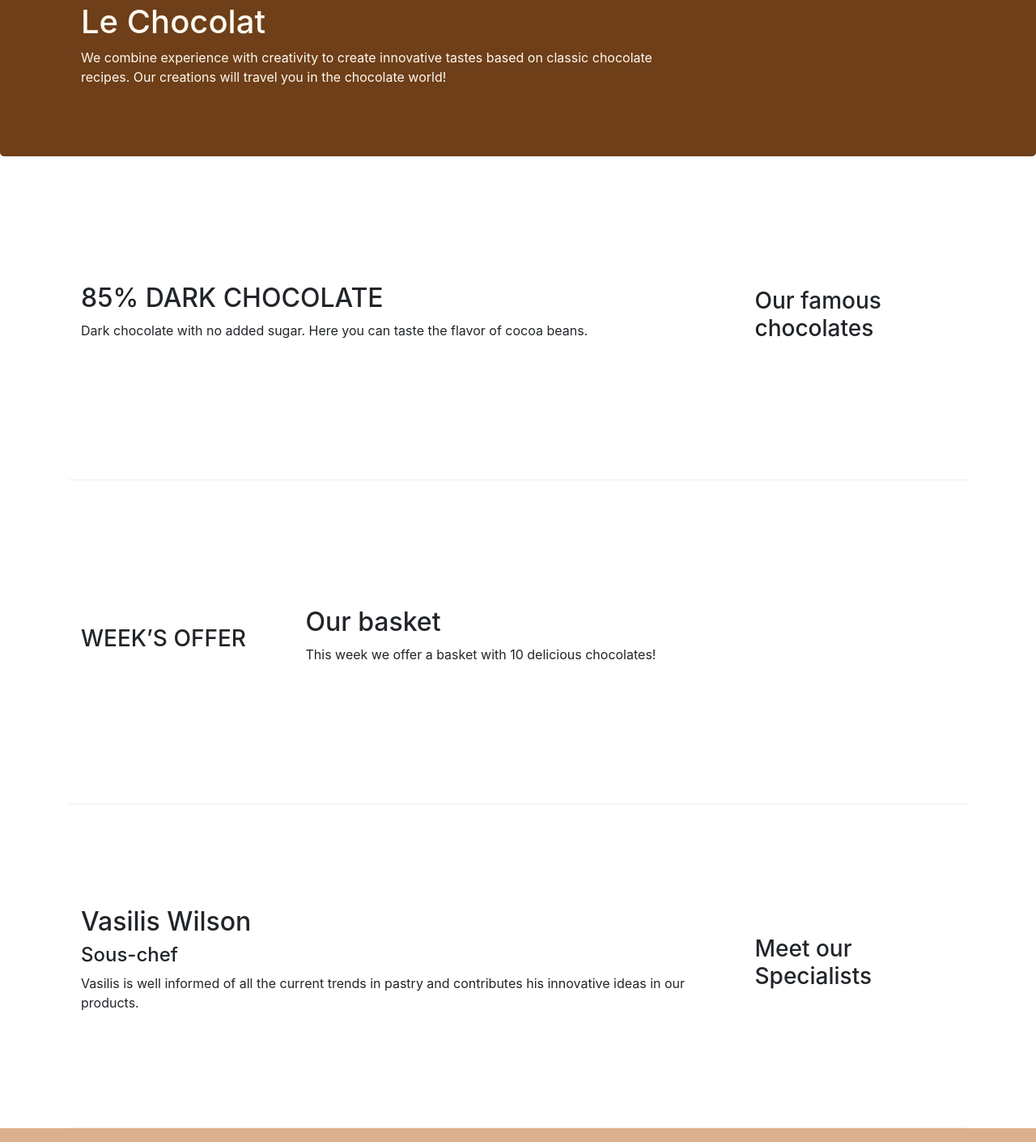
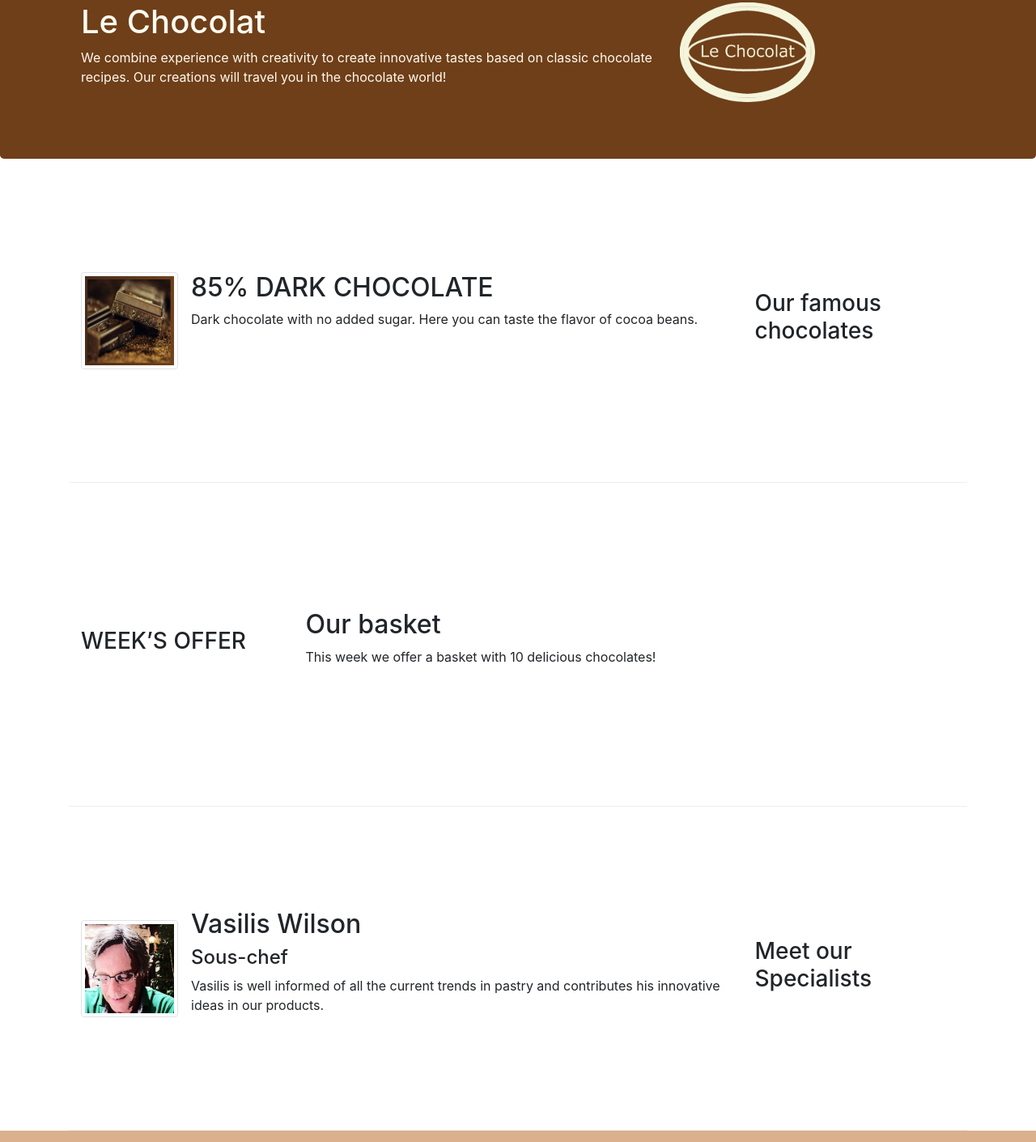
Before and after one commit to geofeid/leChocolat-, a website: page index.html in a window 1280 px wide. Shown: the part 117-1527 px from the top of the page at 81% size. Drawn offline with nearby package versions, Linux system fonts and the light colour scheme.

Commit message:
Images and Media

```diff
--- a/index.html
+++ b/index.html
@@ -15,18 +15,22 @@
 <body>
     <nav class="navbar navbar-expand-md navbar-light bg-light fixed-top ">
         <div class="container">
-            <a class="navbar-brand" href="#">Le Chocolat</a>
+            <a class="navbar-brand" href="#"><img src="images/logo.png" height="40" width="54"></a>
             <button class="navbar-toggler" type="button" data-toggle="collapse" data-target="#Navbar">
                 <span class="navbar-toggler-icon"></span>
             </button>
             <div class="collapse navbar-collapse" id="Navbar">
                 <ul class="navbar-nav">
-                    <li class="nav-item active"><a class="nav-link" href="#"><span class="fa fa-home fa-lg"></span> Home</a></li>
-                    <li class="nav-item"><a class="nav-link" href="./aboutus.html"> <span class="fa fa-info fa-lg"></span> About</a></li>
-                    <li class="nav-item"><a class="nav-link" href="#"> <span class="fa fa-list fa-lg"></span> Menu</a></li>
-                    <li class="nav-item"><a class="nav-link" href="#"> <span class="fa fa-address-card fa-lg"></span> Contact</a></li>
+                    <li class="nav-item active"><a class="nav-link" href="#"><span class="fa fa-home fa-lg"></span>
+                            Home</a></li>
+                    <li class="nav-item"><a class="nav-link" href="./aboutus.html"> <span
+                                class="fa fa-info fa-lg"></span> About</a></li>
+                    <li class="nav-item"><a class="nav-link" href="#"> <span class="fa fa-list fa-lg"></span> Menu</a>
+                    </li>
+                    <li class="nav-item"><a class="nav-link" href="#"> <span class="fa fa-address-card fa-lg"></span>
+                            Contact</a></li>
                 </ul>
-                </div>
+            </div>
         </div>
     </nav>
     <header class="jumbotron">
@@ -38,6 +42,7 @@
                         recipes. Our creations will travel you in the chocolate world!</p>
                 </div>
                 <div class="col col-sm">
+                    <img src="images/logo.png" class="img-fluid">
                     <!-- <p>
                         Test
                     </p> -->
@@ -53,8 +58,15 @@
                 <h3>Our famous chocolates</h3>
             </div>
             <div class="col-sm col-md">
-                <h2>85% DARK CHOCOLATE</h2>
-                <p class="d-none d-sm-block">Dark chocolate with no added sugar. Here you can taste the flavor of cocoa beans.</p>
+                <div class="media">
+                    <img class="d-flex mr-3 img-thumbnail align-self-center" src="images/dark85.jpg"
+                        alt="85% DARK CHOCOLATE">
+                    <div class="media-body">
+                        <h2 class="mt-0">85% DARK CHOCOLATE</h2>
+                        <p class="d-none d-sm-block">Dark chocolate with no added sugar. Here you can taste the flavor
+                            of cocoa beans.</p>
+                    </div>
+                </div>
             </div>
         </div>
 
@@ -71,13 +83,21 @@
 
         <div class="row flex-row-reverse row-content align-items-center">
             <div class="col-sm-4 col-md-3">
+
                 <h3>Meet our Specialists</h3>
             </div>
             <div class="col-sm col-md">
-                <h2>Vasilis Wilson </h2>
+                    <div class="media">
+                            <img class="d-flex mr-3 img-thumbnail align-self-center"
+                                src="images/cartoonVasilis.png" alt="Vasilis Wilson">
+                            <div class="media-body">
+                <h2 class="mt-0">Vasilis Wilson </h2>
                 <h4>Sous-chef</h4>
-                <p class="d-none d-sm-block">Vasilis is well informed of all the current trends in pastry and contributes his innovative ideas in
+                <p class="d-none d-sm-block">Vasilis is well informed of all the current trends in pastry and
+                    contributes his innovative ideas in
                     our products.</p>
+                    </div>
+                    </div>
             </div>
         </div>
     </div>
@@ -102,13 +122,15 @@
                         HAWAII<br>
                         <span class="fa fa-phone fa-lg"></span>: +987 6543 2100<br>
                         <span class="fa fa-fax fa-lg"></span>: +987 6543 2101<br>
-                        <span class="fa fa-envelope fa-lg"></span> <a href="mailto:chocolat@nomail.net">chocolat@nomail.net</a>
+                        <span class="fa fa-envelope fa-lg"></span> <a
+                            href="mailto:chocolat@nomail.net">chocolat@nomail.net</a>
                     </address>
                 </div>
                 <div class="col col-sm-4 align-self-center">
                     <div style="text-align:center">
                         <a class="btn" href="http://google.com/+"><span class="fa fa-google-plus"></span></a>
-                        <a class="btn" href="http://www.facebook.com/profile.php?id="><span class="fa fa-facebook"></span></a>
+                        <a class="btn" href="http://www.facebook.com/profile.php?id="><span
+                                class="fa fa-facebook"></span></a>
                         <a class="btn" href="http://www.linkedin.com/in/"><span class="fa fa-linkedin"></span></a>
                         <a class="btn" href="http://twitter.com/"><span class="fa fa-twitter"></span></a>
                         <a class="btn" href="http://youtube.com/"><span class="fa fa-youtube"></span></a>
```
Also changed, not shown: aboutus.html (+2 -1 lines), images/cartoonVasilis.png (added), images/dark85.jpg (added), images/logo.png (added), images/promotion.jpg (added).
